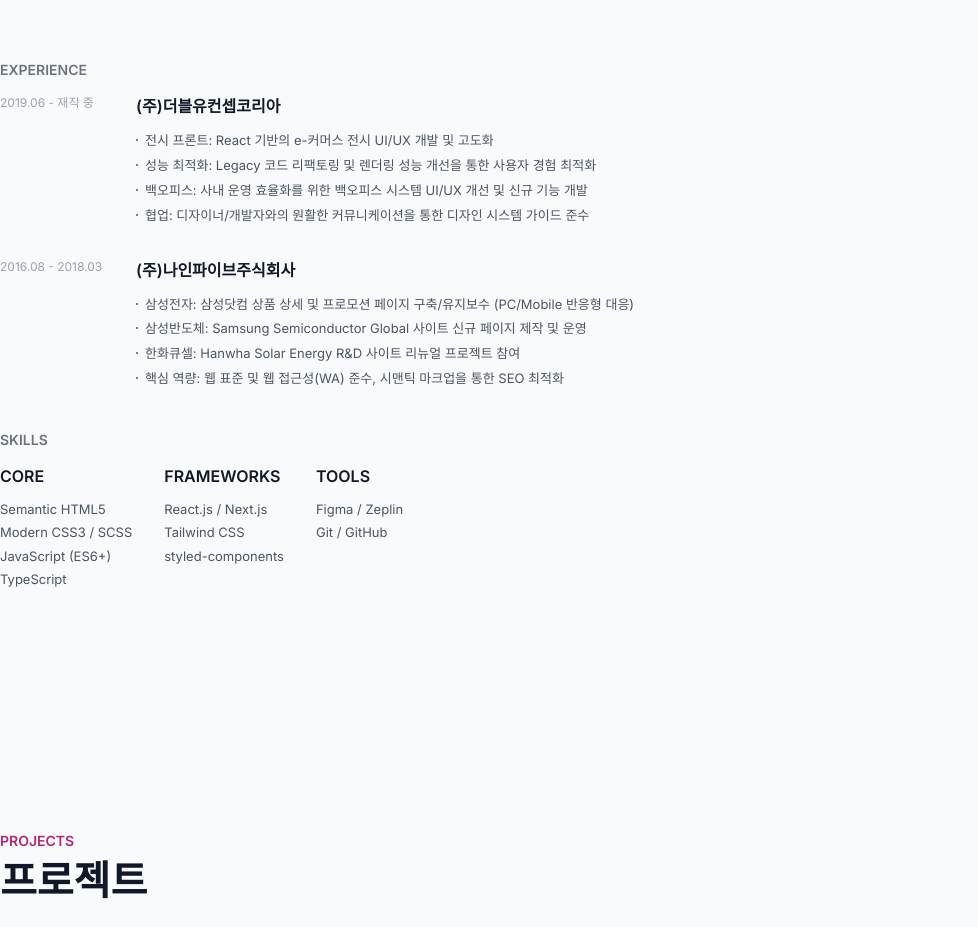
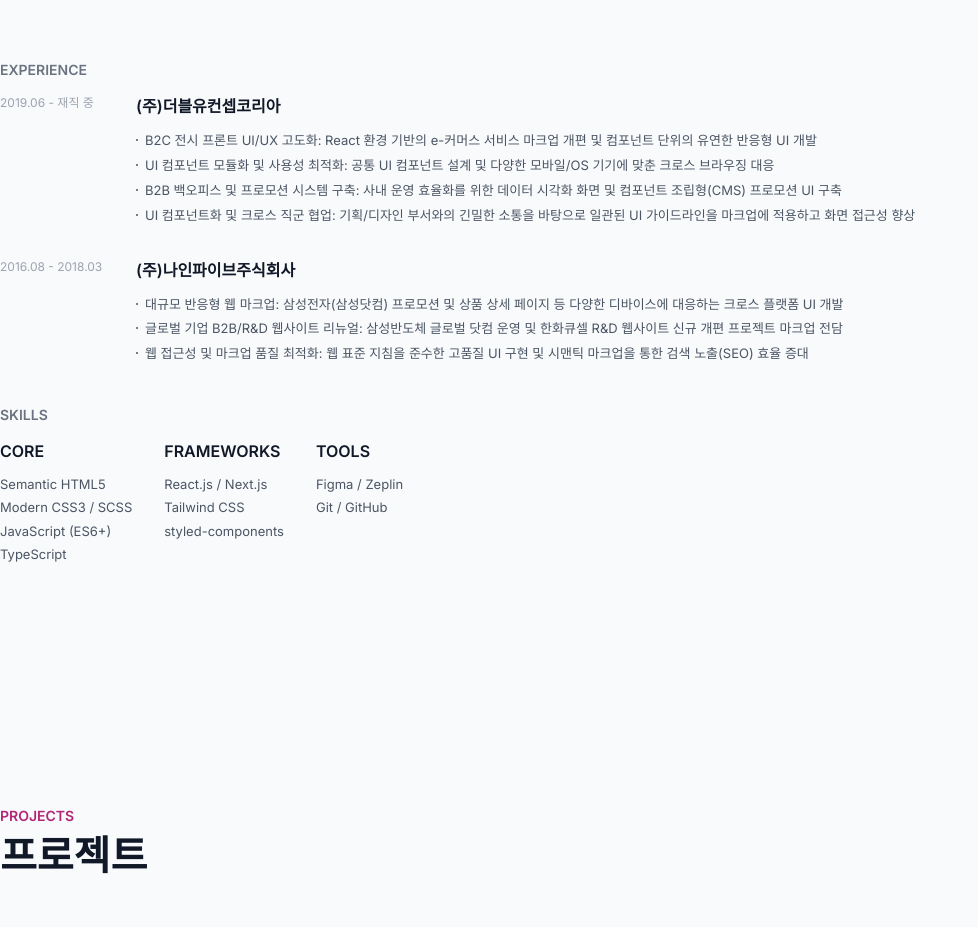
Before and after one commit to hyewon-h/hyewon-h.github.io, a React (Create React App) app: page / in a window 1280 px wide. Shown: the part 1060-1987 px from the top of the page, without its empty margins (0-978 px from the left). Built offline with nearby package versions, Linux system fonts and the light colour scheme.

Commit message:
이력 내용 정리

```diff
--- a/src/data/career.ts
+++ b/src/data/career.ts
@@ -6,10 +6,10 @@ export const careers: Career[] = [
     role: "Web Publisher",
     period: "2019.06 - 재직 중",
     description: [
-      "전시 프론트: React 기반의 e-커머스 전시 UI/UX 개발 및 고도화",
-      "성능 최적화: Legacy 코드 리팩토링 및 렌더링 성능 개선을 통한 사용자 경험 최적화",
-      "백오피스: 사내 운영 효율화를 위한 백오피스 시스템 UI/UX 개선 및 신규 기능 개발",
-      "협업: 디자이너/개발자와의 원활한 커뮤니케이션을 통한 디자인 시스템 가이드 준수",
+      "B2C 전시 프론트 UI/UX 고도화: React 환경 기반의 e-커머스 서비스 마크업 개편 및 컴포넌트 단위의 유연한 반응형 UI 개발",
+      "UI 컴포넌트 모듈화 및 사용성 최적화: 공통 UI 컴포넌트 설계 및 다양한 모바일/OS 기기에 맞춘 크로스 브라우징 대응",
+      "B2B 백오피스 및 프로모션 시스템 구축: 사내 운영 효율화를 위한 데이터 시각화 화면 및 컴포넌트 조립형(CMS) 프로모션 UI 구축",
+      "UI 컴포넌트화 및 크로스 직군 협업: 기획/디자인 부서와의 긴밀한 소통을 바탕으로 일관된 UI 가이드라인을 마크업에 적용하고 화면 접근성 향상",
     ],
   },
   {
@@ -17,10 +17,9 @@ export const careers: Career[] = [
     role: "Web Publisher",
     period: "2016.08 - 2018.03",
     description: [
-      "삼성전자: 삼성닷컴 상품 상세 및 프로모션 페이지 구축/유지보수 (PC/Mobile 반응형 대응)",
-      "삼성반도체: Samsung Semiconductor Global 사이트 신규 페이지 제작 및 운영",
-      "한화큐셀: Hanwha Solar Energy R&D 사이트 리뉴얼 프로젝트 참여",
-      "핵심 역량: 웹 표준 및 웹 접근성(WA) 준수, 시맨틱 마크업을 통한 SEO 최적화",
+      "대규모 반응형 웹 마크업: 삼성전자(삼성닷컴) 프로모션 및 상품 상세 페이지 등 다양한 디바이스에 대응하는 크로스 플랫폼 UI 개발",
+      "글로벌 기업 B2B/R&D 웹사이트 리뉴얼: 삼성반도체 글로벌 닷컴 운영 및 한화큐셀 R&D 웹사이트 신규 개편 프로젝트 마크업 전담",
+      "웹 접근성 및 마크업 품질 최적화: 웹 표준 지침을 준수한 고품질 UI 구현 및 시맨틱 마크업을 통한 검색 노출(SEO) 효율 증대",
     ],
   },
 ];
--- a/src/data/workProjects.ts
+++ b/src/data/workProjects.ts
@@ -17,7 +17,6 @@ export const workProjects: WorkProject[] = [
       "오리지널 콘텐츠 페이지 및 스타일클립 등록 시스템 구현",
     ],
     achievements: [
-      "Intersection Observer를 활용한 이미지 지연 로딩 구현",
       "숏폼 비디오 플레이어 최적화",
       "리액트 기반 컴포넌트 설계 및 재사용성 강화",
     ],
@@ -120,9 +119,8 @@ export const workProjects: WorkProject[] = [
     tasks: ["GNB 메뉴 구조 개편", "고정형 액션바 구현", "드롭다운 개선"],
     achievements: [
       "Position sticky 활용한 고정 헤더 구현",
-      "모바일 터치 최적화",
       "Intersection Observer로 스크롤 시 메뉴 활성화",
-      "iOS/Android 크로스 브라우징 대응",
+      "OS별 파편화된 브라우저 환경 대응 및 모바일 최적화 UI 구축",
     ],
     tags: ["앱 및 모바일 최적화", "플로팅 내비게이션", "Intersection Observer"],
   },
```
Also changed, not shown: 1 other file (tests, documents, lock files or other folders).
